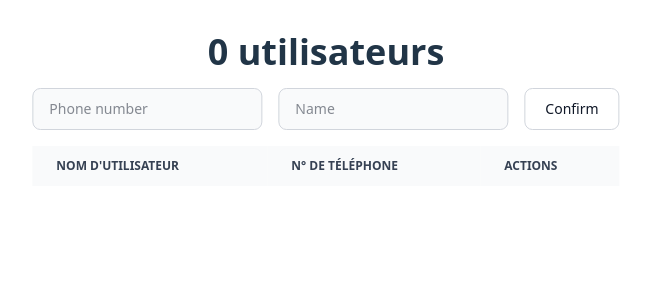
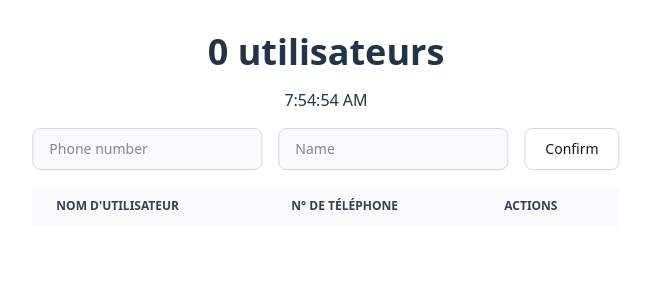
Before and after one commit to gdudekdev/react-cours, a React (Vite) app: page / in a window 1280 px wide. Shown: the top 300 px of the page, without its empty margins (314-965 px from the left). Built offline with nearby package versions, Linux system fonts and the light colour scheme.

Commit message:
REACT/FEAT/ timer done

```diff
--- /dev/null
+++ b/src/components/Timer.tsx
@@ -0,0 +1,15 @@
+import { useEffect, useState } from "react";
+
+export default function Timer() {
+  const [date, setDate] = useState(Date.now());
+
+  useEffect(() => {
+    const interval = setInterval(() => {
+      setDate(Date.now());
+    }, 1000);
+
+    return () => clearInterval(interval);
+  }, []);
+
+  return <div>{new Date(date).toLocaleTimeString()}</div>;
+}
--- a/src/components/User.jsx
+++ b/src/components/User.jsx
@@ -1,8 +1,8 @@
 export default function User({ users, setUsers, id }) {
   function deleteUser() {
-    setUsers(users.filter((item, i) => i != id));
-    const saved = JSON.parse(localStorage.getItem('users'));
-    localStorage.setItem('users', JSON.stringify(saved.filter((item,i)=> i!=id)));
+    const toSave = users.filter((item, i) => i != id);
+    setUsers(toSave);
+    localStorage.setItem('users', JSON.stringify(toSave));
   }
   return (
     <>
--- a/src/components/UserList.jsx
+++ b/src/components/UserList.jsx
@@ -1,21 +1,25 @@
 import { useEffect, useState } from "react";
 import User from "./User";
 import Form from "./Form";
+import Timer from "./Timer";
 
 export default function UserList() {
   const [users, setUsers] = useState([]);
 
-  useEffect(()=>{
-    const stored  = JSON.parse(localStorage.getItem('users'));
-    if(stored){
+  useEffect(() => {
+    const stored = JSON.parse(localStorage.getItem("users"));
+    if (stored) {
       setUsers(stored);
     }
-  },[])
+  }, []);
 
   return (
     <div className="relative overflow-x-auto">
       <div className="flex flex-col gap-4 fixed top-8 left-1/2 -translate-x-1/2">
-        <h2 className="text-4xl font-bold dark:text-white">{users.length} utilisateurs</h2>
+        <h2 className="text-4xl font-bold dark:text-white">
+          {users.length} utilisateurs
+        </h2>
+        <Timer />
         <Form setUsers={setUsers} users={users} />
         <table className="w-full text-sm text-left rtl:text-right text-gray-500 dark:text-gray-400">
           <thead className="text-xs text-gray-700 uppercase bg-gray-50 dark:bg-gray-700 dark:text-gray-400">
@@ -37,11 +41,7 @@ export default function UserList() {
                 key={index}
                 className="bg-white border-b dark:bg-gray-800 dark:border-gray-700 border-gray-200"
               >
-                <User
-                  users={users}
-                  setUsers={setUsers}
-                  id={index}
-                />
+                <User users={users} setUsers={setUsers} id={index} />
               </tr>
             ))}
           </tbody>
```
